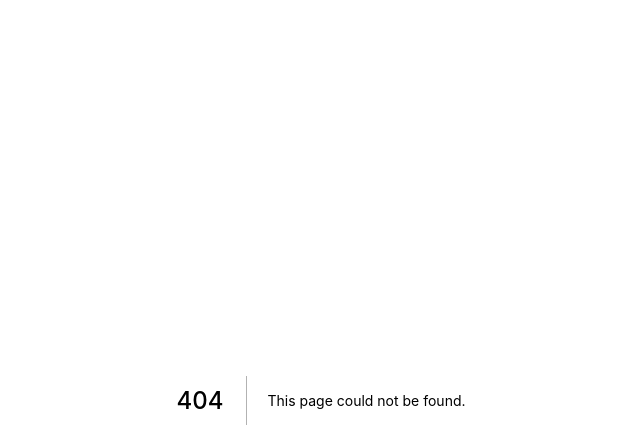
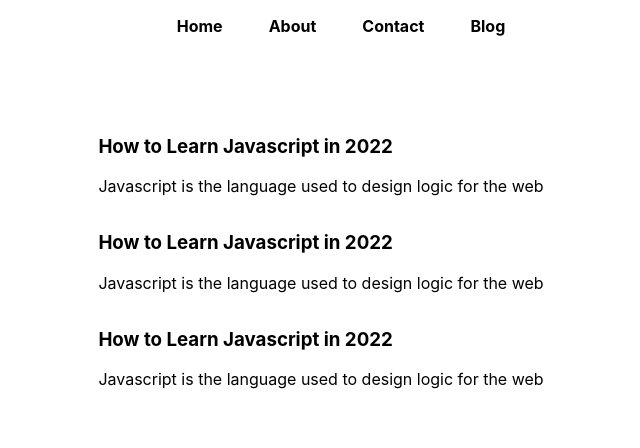
Before and after one commit to shilppatel913/HuntingCoder, a Next.js app: page /blog in a window 1280 px wide. Before the commit this address had no page. Shown: the top 448 px of the page, without its empty margins (319-959 px from the left). Built offline with nearby package versions, Linux system fonts and the light colour scheme.

Commit message:
blog page done with dummy data

```diff
--- /dev/null
+++ b/Components/Navbar.js
@@ -0,0 +1,17 @@
+import React from 'react'
+import styles from '../styles/Home.module.css'
+import Link from 'next/link'
+const Navbar = () => {
+  return (
+    <nav className={styles.mainnav}>
+        <ul>
+          <Link href="/"><a><li>Home</li></a></Link>
+          <Link href="/about"><a><li>About</li></a></Link>
+          <Link href="/contact"><a><li>Contact</li></a></Link>
+          <Link href="/blog"><a><li>Blog</li></a></Link>
+        </ul>
+      </nav>
+  )
+}
+
+export default Navbar
--- a/pages/_app.js
+++ b/pages/_app.js
@@ -1,7 +1,13 @@
 import '../styles/globals.css'
+import Navbar from '../Components/Navbar'
+
+// import '../styles/style.css'
 
 function MyApp({ Component, pageProps }) {
-  return <Component {...pageProps} />
+  return<>
+   <Navbar/>
+   <Component {...pageProps} />
+   </>
 }
 
 export default MyApp
--- /dev/null
+++ b/pages/blog.js
@@ -0,0 +1,34 @@
+import React from 'react'
+import styles from '../styles/Blog.module.css'
+import Link from 'next/link'
+const blog = () => {
+  return (
+    <>
+        <div className={styles.container}>
+            <main className={styles.main}>
+        <div className="blogs">
+        <div className="blog">
+          <Link href="/blogpost/learn-javascript"><a><h3>How to Learn Javascript in 2022</h3></a></Link>
+          <p>Javascript is the language used to design logic for the web</p>
+        </div>
+      </div>
+      <div className="blogs">
+        <div className="blog">
+          <h3>How to Learn Javascript in 2022</h3>
+          <p>Javascript is the language used to design logic for the web</p>
+        </div>
+      </div>
+      <div className="blogs">
+        <div className="blog">
+          <h3>How to Learn Javascript in 2022</h3>
+          <p>Javascript is the language used to design logic for the web</p>
+        </div>
+      </div>
+        </main>
+        </div>
+    </>
+
+  )
+}
+
+export default blog
--- /dev/null
+++ b/styles/Blog.module.css
@@ -0,0 +1,12 @@
+.container {
+    padding: 0 22rem;
+  }
+
+  .main {
+    padding: 4rem 0;
+    flex: 1;
+    display: flex;
+    flex-direction: column;
+    justify-content: center;
+    align-items: center;
+  }
--- /dev/null
+++ b/styles/Blogpost.module.css
@@ -0,0 +1,12 @@
+.container {
+    padding: 0 2rem;
+  }
+
+  .main {
+    padding: 4rem 0;
+    flex: 1;
+    display: flex;
+    flex-direction: column;
+    justify-content: center;
+    align-items: center;
+  }
--- a/styles/Home.module.css
+++ b/styles/Home.module.css
@@ -51,9 +51,9 @@
 }
 
 .description {
-  margin: 4rem 0;
+  margin:2rem 0;
   line-height: 1.5;
-  font-size: 1.5rem;
+  font-size: 2rem;
 }
 
 .code {
@@ -125,3 +125,6 @@
   margin:0px 23px;
   font-weight:bold;
 }
+.imageWrap{
+  padding:10px
+}
--- /dev/null
+++ b/styles/style.css
@@ -0,0 +1,3 @@
+body{
+    color: red;
+}
```
Also changed, not shown: pages/blogpost/[slug].js (+10 -1 lines), pages/index.js (+14 -14 lines), public/huntingcoder.webp (added).
